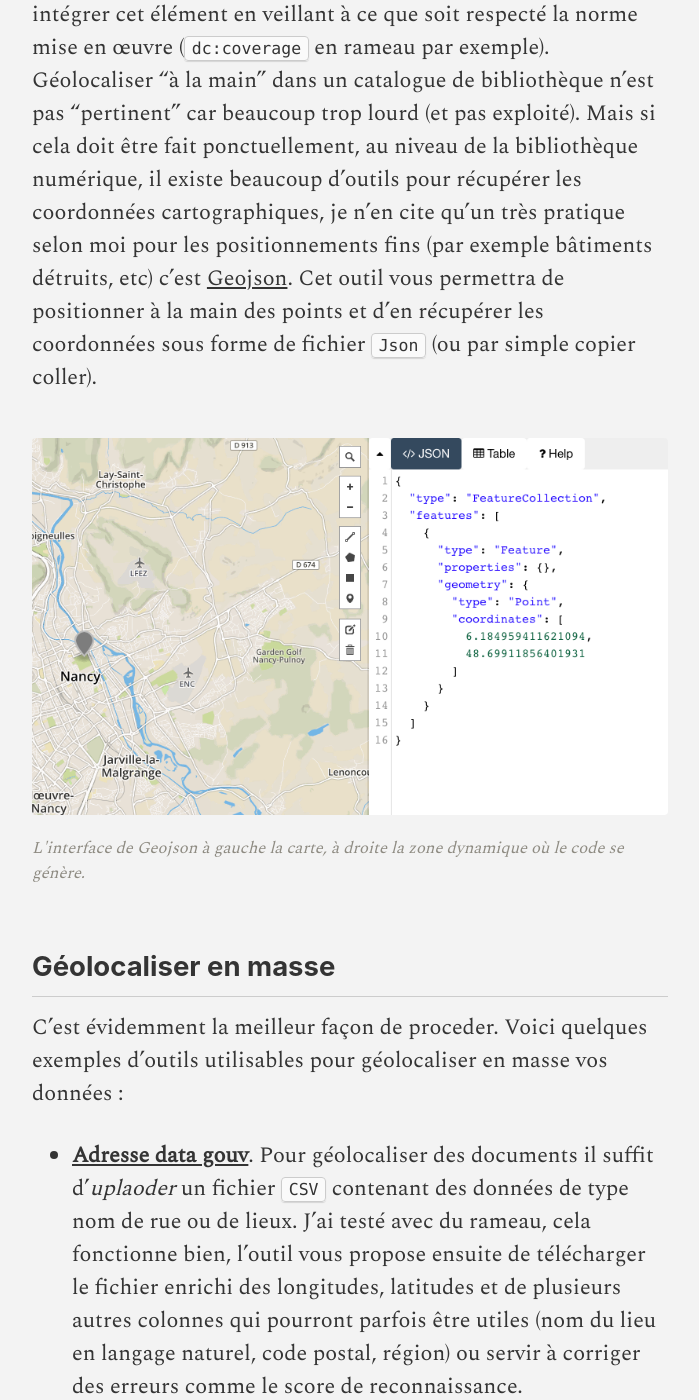
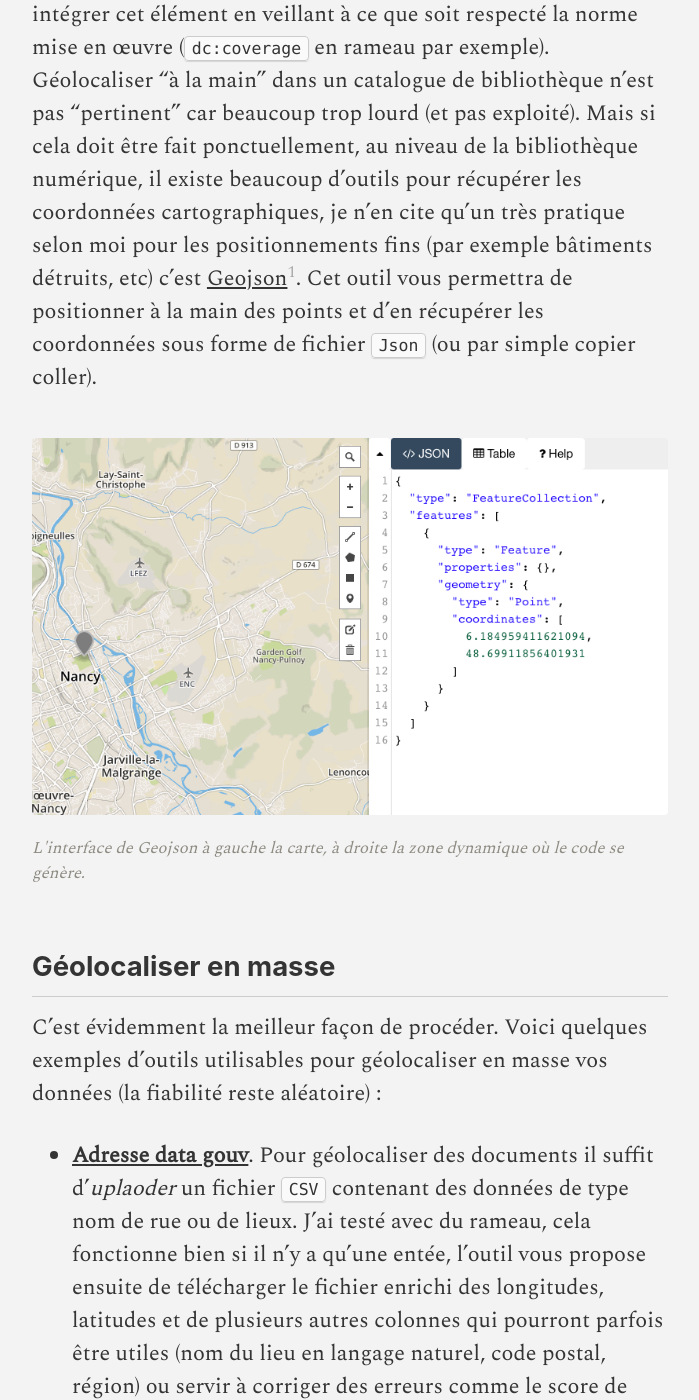
Before and after one commit to enbmn/meta, a Jekyll site: the page built from _posts/2017-11-18-geolocalisation.markdown, in a window 1280 px wide and 1400 px high, scrolled down 2565 px. Shown: the whole window, without its empty margins (290-989 px from the left). Built offline with Jekyll 4.4.1, drawn with Linux system fonts in a browser that asks for light colours; some web fonts are replaced; some of the changed text lies outside the part shown.

Commit message:
ajout geoloc

```diff
--- a/_posts/2017-11-18-geolocalisation.markdown
+++ b/_posts/2017-11-18-geolocalisation.markdown
@@ -43,7 +43,7 @@
 ## De façon ponctuelle, manuellement
 
 Souvent les données des documents numérisés sont issues du catalogue. Dans ce cas, on dispose comme base, si le catalogage est bien fait, d'informations de lieu dans les champs d'indexation. Si le catalogage est réalisé "pour" la numérisation, il faudra intégrer cet élément en veillant à ce que soit respecté la norme mise en œuvre (`dc:coverage` en rameau par exemple).<br>
-Géolocaliser "à la main" dans un catalogue de bibliothèque n'est pas "pertinent" car beaucoup trop lourd (et pas exploité). Mais si cela doit être fait ponctuellement, au niveau de la bibliothèque numérique, il existe beaucoup d'outils pour récupérer les coordonnées cartographiques, je n'en cite qu'un très pratique selon moi pour les positionnements fins (par exemple bâtiments détruits, etc) c'est [Geojson](http://geojson.io/#map=2/20.0/0.0). Cet outil vous permettra de positionner à la main des points et d'en récupérer les coordonnées sous forme de fichier `Json` (ou par simple copier coller).
+Géolocaliser "à la main" dans un catalogue de bibliothèque n'est pas "pertinent" car beaucoup trop lourd (et pas exploité). Mais si cela doit être fait ponctuellement, au niveau de la bibliothèque numérique, il existe beaucoup d'outils pour récupérer les coordonnées cartographiques, je n'en cite qu'un très pratique selon moi pour les positionnements fins (par exemple bâtiments détruits, etc) c'est [Geojson](http://geojson.io/#map=2/20.0/0.0)[^1]. Cet outil vous permettra de positionner à la main des points et d'en récupérer les coordonnées sous forme de fichier `Json` (ou par simple copier coller).
 
 <figure>
   <a href="{{ site.baseurl }}/assets/images/geojson.png">
@@ -54,9 +54,9 @@
 
 ## Géolocaliser en masse
 
-C'est évidemment la meilleur façon de proceder. Voici quelques exemples d'outils utilisables pour géolocaliser en masse vos données :
+C'est évidemment la meilleur façon de procéder. Voici quelques exemples d'outils utilisables pour géolocaliser en masse vos données (la fiabilité reste aléatoire) :
 
-- **[Adresse data gouv](https://adresse.data.gouv.fr/`CSV`/)**. Pour géolocaliser des documents il suffit d'_uplaoder_ un fichier `CSV` contenant des données de type nom de rue ou de lieux. J'ai testé avec du rameau, cela fonctionne bien, l'outil vous propose ensuite de télécharger le fichier enrichi des longitudes, latitudes et de plusieurs autres colonnes qui pourront parfois être utiles (nom du lieu en langage naturel, code postal, région) ou servir à corriger des erreurs comme le score de reconnaissance.
+- **[Adresse data gouv](https://adresse.data.gouv.fr/`CSV`/)**. Pour géolocaliser des documents il suffit d'_uplaoder_ un fichier `CSV` contenant des données de type nom de rue ou de lieux. J'ai testé avec du rameau, cela fonctionne bien si il n'y a qu'une entée, l'outil vous propose ensuite de télécharger le fichier enrichi des longitudes, latitudes et de plusieurs autres colonnes qui pourront parfois être utiles (nom du lieu en langage naturel, code postal, région) ou servir à corriger des erreurs comme le score de reconnaissance.
 
 <figure>
   <a href="{{ site.baseurl }}/assets/images/adresseGouv.png">
@@ -96,4 +96,6 @@
 
 --------------------------------------------------------------------------------
 
-[^1]: Voir aussi **[OpenRefine](http://openrefine.org/)**, développé par Google et open source.
+[^1]: Il existe aussi le moteur de OSM, [Nominatim](https://nominatim.openstreetmap.org/) si on reste au niveau bâtiment public, monument, rue, ville ou village il proposera toujours les mêmes coordonnées.
+
+[^2]: Voir aussi **[OpenRefine](http://openrefine.org/)**, développé par Google et open source.
```
Also changed, not shown: other parts of _posts/2017-11-18-geolocalisation.markdown (+1 -1 lines).
